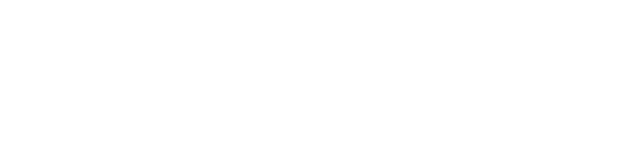
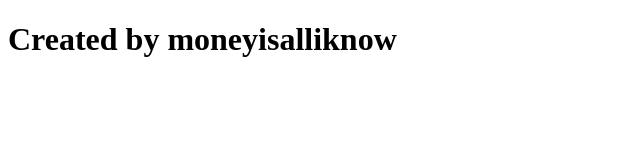
Before and after one commit to kenvantruong/git-practice, a plain HTML site: page index.html in a window 1280 px wide. Shown: the whole page, without its empty margins (0-640 px from the left). Drawn offline with Linux system fonts and the light colour scheme.

Commit message:
Update index.html

```diff
--- a/index.html
+++ b/index.html
@@ -7,6 +7,6 @@
   <title>Git-Practice</title>
 </head>
 <body>
-
+  <h1>Created by moneyisalliknow</h1>
 </body>
 </html>
```
